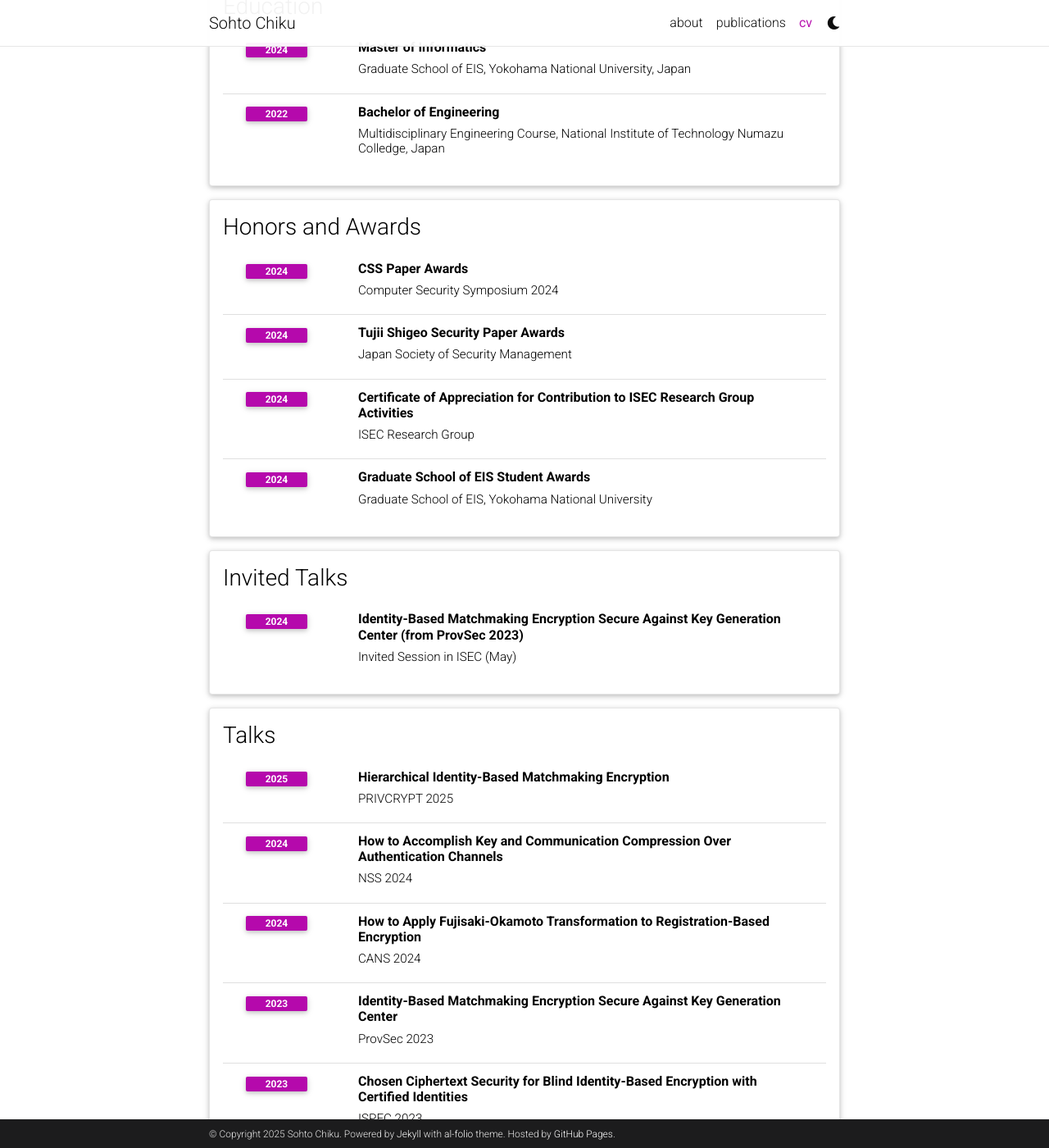
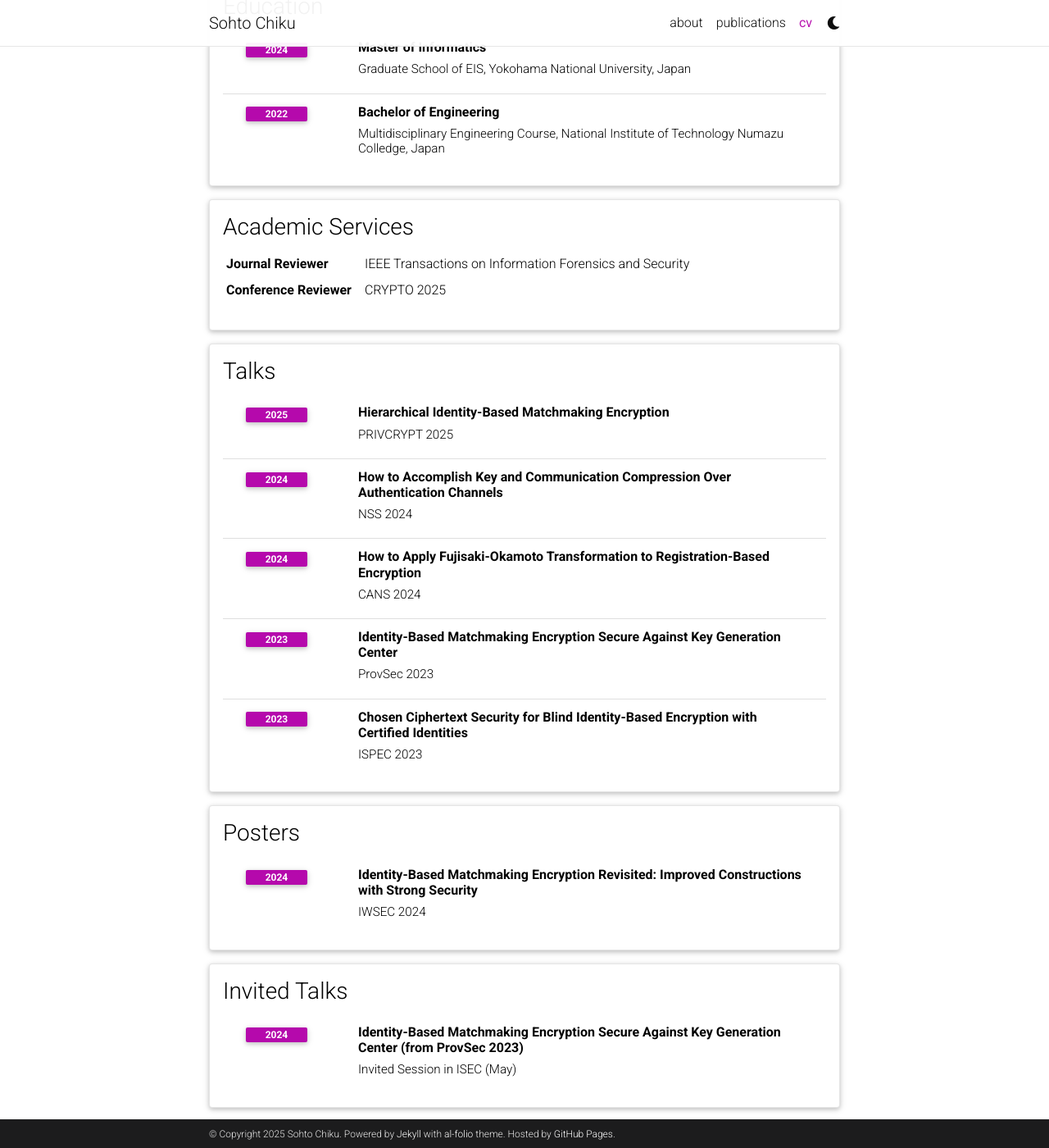
Before and after one commit to csort99/csort99.github.io, a Jekyll site: the page built from _pages/cv.md, in a window 1280 px wide and 1400 px high, scrolled down 386 px. Shown: the whole window at 82% size. Built offline with Jekyll 4.4.1, drawn with Linux system fonts in a browser that asks for light colours; comment, search, counter and statistics services are not loaded; a style sheet for code colours, icons or effects is not loaded; some of the changed text lies outside the part shown.

Commit message:
Update cv.yml

```diff
--- a/_data/cv.yml
+++ b/_data/cv.yml
@@ -16,28 +16,13 @@
       institution: Multidisciplinary Engineering Course, National Institute of Technology Numazu Colledge, Japan
       year: 2022
 
-- title: Honors and Awards
-  type: time_table
+- title: Academic Services
+  type: map
   contents:
-   - title: CSS Paper Awards
-     institution: Computer Security Symposium 2024
-     year: 2024
-   - title: Tujii Shigeo Security Paper Awards
-     institution: Japan Society of Security Management
-     year: 2024
-   - title: Certificate of Appreciation for Contribution to ISEC Research Group Activities
-     institution: ISEC Research Group
-     year: 2024
-   - title: Graduate School of EIS Student Awards
-     institution: Graduate School of EIS, Yokohama National University
-     year: 2024
-
-- title: Invited Talks
-  type: time_table
-  contents:
-   - title: Identity-Based Matchmaking Encryption Secure Against Key Generation Center (from ProvSec 2023)
-     institution: Invited Session in ISEC (May)
-     year: 2024
+    - name: Journal Reviewer
+      value: IEEE Transactions on Information Forensics and Security
+    - name: Conference Reviewer
+      value: CRYPTO 2025
 
 - title: Talks
   type: time_table
@@ -65,11 +50,34 @@
       institution: IWSEC 2024
       year: 2024
 
+- title: Invited Talks
+  type: time_table
+  contents:
+   - title: Identity-Based Matchmaking Encryption Secure Against Key Generation Center (from ProvSec 2023)
+     institution: Invited Session in ISEC (May)
+     year: 2024
+
+- title: Honors and Awards
+  type: time_table
+  contents:
+   - title: CSS Paper Awards
+     institution: Computer Security Symposium 2024
+     year: 2024
+   - title: Tujii Shigeo Security Paper Awards
+     institution: Japan Society of Security Management
+     year: 2024
+   - title: Certificate of Appreciation for Contribution to ISEC Research Group Activities
+     institution: ISEC Research Group
+     year: 2024
+   - title: Graduate School of EIS Student Awards
+     institution: Graduate School of EIS, Yokohama National University
+     year: 2024
+
 - title: Academic Interests
   type: nested_list
   contents:
     - title: Cryptography
       items:
         - Functional Encryption
-        - Registeration-Based Cryptography
+        - Registration-Based Cryptography
         - Privacy Preserving Signature
```
